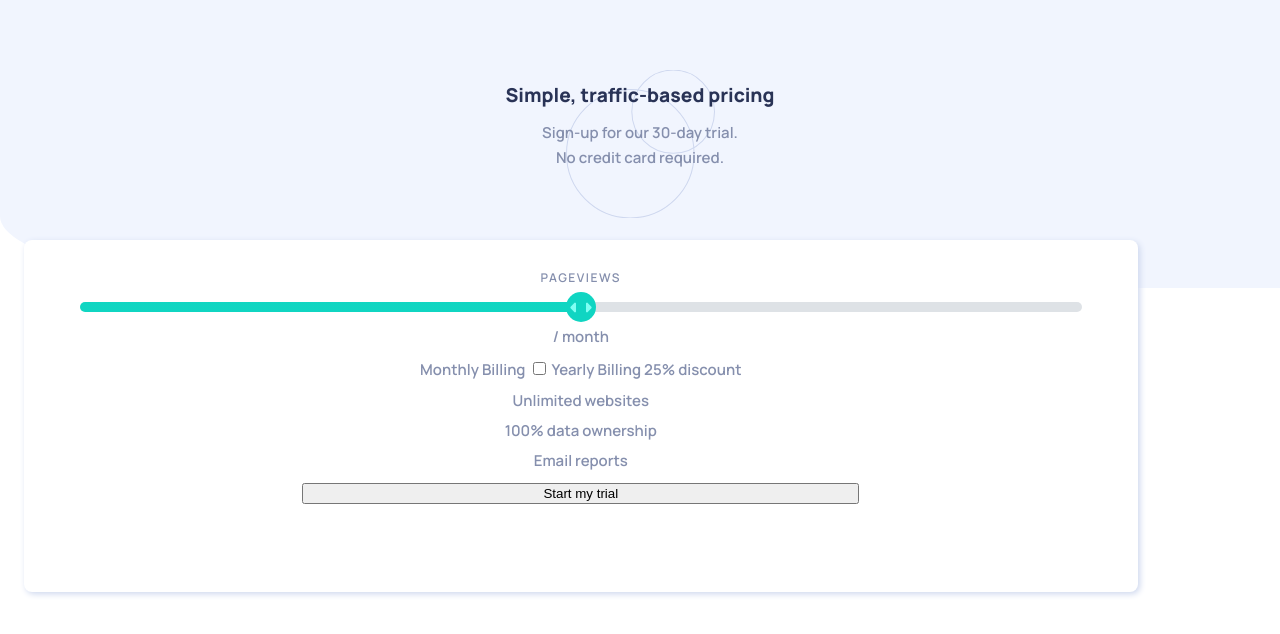
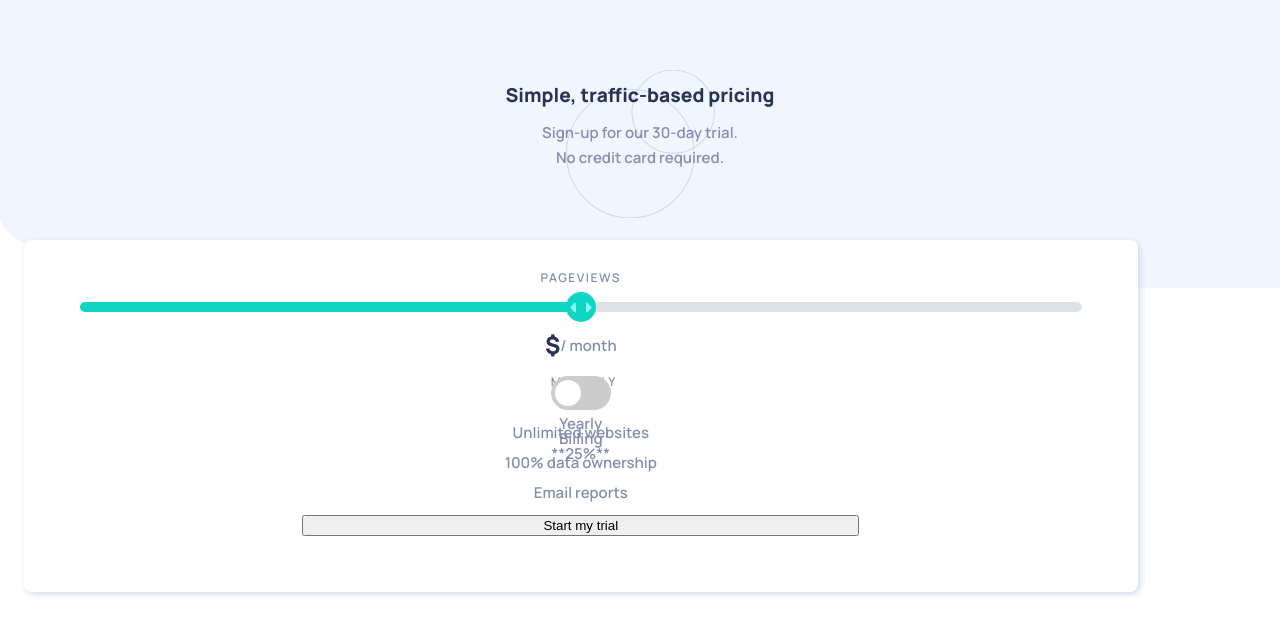
Before and after one commit to vtbrgt/interactive-pricing-component, a plain HTML site: page index.html in a window 1280 px wide. Drawn offline with Linux system fonts and the light colour scheme.

Commit message:
using input-range value to complete info

```diff
--- a/css/style.css
+++ b/css/style.css
@@ -126,9 +126,78 @@ header p {
   background: var(--ciano);
 }
 
+.range_value {
+  display: flex;
+  align-items: center;
+  height: 2rem;
+}
+
 .range_value span {
   color: var(--azul-escuro);
   font-weight: 800;
+  font-size: 1.5rem;
+}
+
+/* The switch - the box around the slider */
+.tipo_plano {
+  position: relative;
+  width: 60px;
+  height: 34px;
+}
+
+/* Hide default HTML checkbox */
+.tipo_plano input {
+  opacity: 0;
+  width: 0;
+  height: 0;
+}
+
+/* The slider */
+.slider {
+  position: absolute;
+  cursor: pointer;
+  top: 0;
+  left: 0;
+  right: 0;
+  bottom: 0;
+  background-color: #ccc;
+  -webkit-transition: 0.4s;
+  transition: 0.4s;
+}
+
+.slider:before {
+  position: absolute;
+  content: "";
+  height: 26px;
+  width: 26px;
+  left: 4px;
+  bottom: 4px;
+  background-color: white;
+  -webkit-transition: 0.4s;
+  transition: 0.4s;
+}
+
+input:checked + .slider {
+  background-color: #2196f3;
+}
+
+input:focus + .slider {
+  box-shadow: 0 0 1px #2196f3;
+}
+
+input:checked + .slider:before {
+  -webkit-transform: translateX(26px);
+  -ms-transform: translateX(26px);
+  transform: translateX(26px);
+}
+
+/* Rounded sliders */
+.slider.round {
+  border-radius: 34px;
+}
+
+.slider.round:before {
+  border-radius: 50%;
 }
 
 .botao {
--- a/index.html
+++ b/index.html
@@ -26,15 +26,21 @@
   <div class="container">
       <p>Pageviews</p>
       <div class="range_slider">
-        <input id="myinput" type="range" min="8" max="24" step="4" value="16">
+        <input id="myinput" type="range" min="8.00" max="24.00" step="4" value="16">
       </div>
 
       <div class="range_value">
-        <span></span>
-        <label>/ month</label>
+        <span>$</span>
+        <label> / month</label>
       </div>
 
-      <p>Monthly Billing <input type="checkbox"> Yearly Billing 25% discount</p>
+      <div class="tipo_plano">
+        <p>Monthly Billing</p>
+        <input type="checkbox">
+        <span class="slider round"></span>
+        <p>Yearly Billing **25%**</p>
+      </div>
+
 
       <p>Unlimited websites</p>
       <p>100% data ownership</p>
--- a/script.js
+++ b/script.js
@@ -14,3 +14,10 @@ slider.oninput = function () {
     ((this.value - this.min) / (this.max - this.min)) * 100
   }%, #DEE2E6 100%)`;
 };
+
+let $range = document.querySelector("input");
+let $value = document.querySelector("span");
+
+$range.addEventListener("input", function () {
+  $value.textContent = "$" + this.value + ".00";
+});
```
